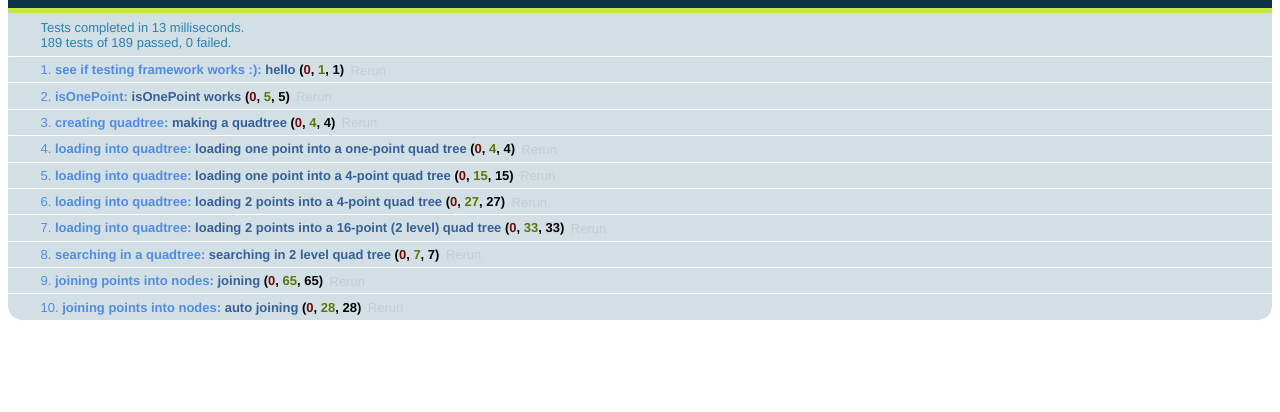
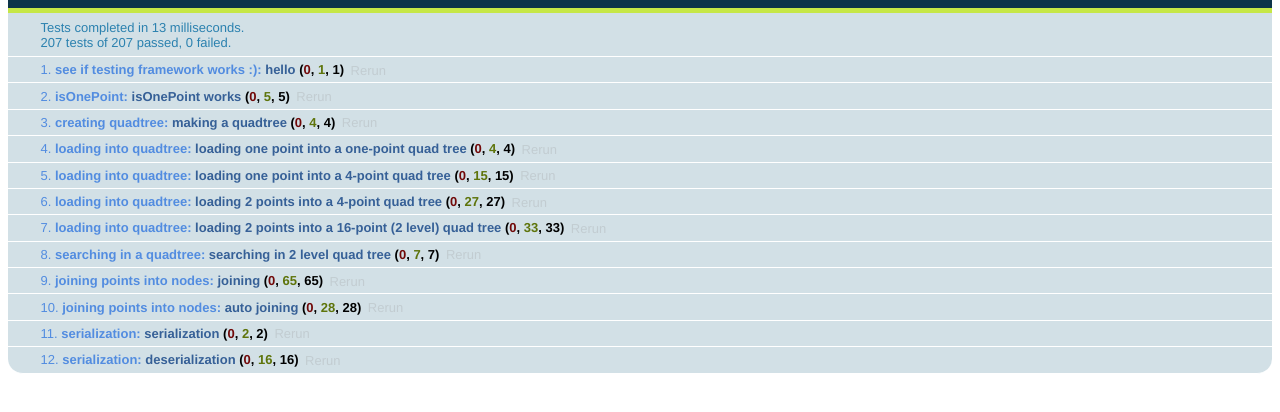
Before and after one commit to ajuc/jsPointQuadtree, a plain HTML site: page tests.html in a window 1280 px wide. Shown: the part 48-460 px from the top of the page. Drawn offline with Linux system fonts and the light colour scheme.

Commit message:
Serialization/deserialization of quadtree

```diff
--- a/jsPointQuadtree.js
+++ b/jsPointQuadtree.js
@@ -1,4 +1,4 @@
-if (typeof(ajuc) != undefined) {
+if (typeof(ajuc) != null) {
 	ajuc = {};
 }
 
@@ -94,7 +94,7 @@ ajuc.jsPointQuadtree = (function() {
 	};
 
 	Node.prototype.isLeaf = function () {
-		return this.kids[0] === undefined;
+		return this.kids[0] === null;
 	};
 
 	Node.prototype.valueAt = function (point) {
@@ -103,7 +103,7 @@ ajuc.jsPointQuadtree = (function() {
 		} else {
 			var kidNo = whichSubQuad(this.coordinates, point);
 			//assert(function() {// because it's not leaf node
-			//	return this.kids[kidNo] !== undefined;
+			//	return this.kids[kidNo] !== null;
 			//});
 			return this.kids[kidNo].valueAt(point);
 		};
@@ -120,11 +120,11 @@ ajuc.jsPointQuadtree = (function() {
 					this.value = value;
 				} else {
 					// divide
-					this.kids[0] = new Node(topLeftSubQuad(this.coordinates), [undefined, undefined, undefined, undefined], this.value);
-					this.kids[1] = new Node(topRightSubQuad(this.coordinates), [undefined, undefined, undefined, undefined], this.value);
-					this.kids[2] = new Node(bottomLeftSubQuad(this.coordinates), [undefined, undefined, undefined, undefined], this.value);
-					this.kids[3] = new Node(bottomRightSubQuad(this.coordinates), [undefined, undefined, undefined, undefined], this.value);
-					this.value = undefined; // becouse kids exist
+					this.kids[0] = new Node(topLeftSubQuad(this.coordinates), [null, null, null, null], this.value);
+					this.kids[1] = new Node(topRightSubQuad(this.coordinates), [null, null, null, null], this.value);
+					this.kids[2] = new Node(bottomLeftSubQuad(this.coordinates), [null, null, null, null], this.value);
+					this.kids[3] = new Node(bottomRightSubQuad(this.coordinates), [null, null, null, null], this.value);
+					this.value = null; // becouse kids exist
 					kidNo = whichSubQuad(this.coordinates, point);
 					this.kids[kidNo].add(point,value); // recurse
 				};
@@ -154,7 +154,7 @@ ajuc.jsPointQuadtree = (function() {
 				 values[2][1] === values[3][1]
 			) {
 				// join
-				this.kids = [undefined, undefined, undefined, undefined];
+				this.kids = [null, null, null, null];
 				this.value = values[0][1];
 				return [true, this.value];  // [same values in kids, value]
 			} else {
@@ -162,6 +162,43 @@ ajuc.jsPointQuadtree = (function() {
 			}
 		} else {
 			return [true, this.value]; // [same values in kids, value]
+		}
+	};
+
+	Node.prototype.toString = function() {
+		var kidsStr = "[";
+
+		for (var i=0; i<4;i++) {
+			if (this.kids[i] !== null) {
+				if (i!==0) {
+					kidsStr = kidsStr + ",";
+				}
+				kidsStr = kidsStr + this.kids[i].toString();
+			} else {
+				if (i!==0) {
+					kidsStr = kidsStr + ",";
+				}
+				kidsStr = kidsStr + "null";
+			}
+		}
+		kidsStr = kidsStr + "]";
+
+		return "{" +
+					"\"value\": " + JSON.stringify(this.value) + "," +
+					"\"coordinates\": " + JSON.stringify(this.coordinates) + "," +
+					"\"kids\": " + kidsStr +
+				"}";
+	};
+
+	Node.prototype.deserialize = function(dehydratedTree) {
+		this.coordinates = dehydratedTree["coordinates"];
+		this.value = dehydratedTree["value"];
+		this.kids = [null, null, null, null];
+		for (var i=0; i<4; i++) {
+			if (dehydratedTree["kids"][i] !== null) {
+				this.kids[i] = new ajuc.jsPointQuadtree.Node([0, 0, 0, 0], [null, null, null, null], null);
+				this.kids[i].deserialize(dehydratedTree["kids"][i]);
+			}
 		}
 	};
 
@@ -176,7 +213,7 @@ ajuc.jsPointQuadtree = (function() {
 		};
 
 
-		this.root = new Node(coordinates, [undefined, undefined, undefined, undefined], undefined);
+		this.root = new Node(coordinates, [null, null, null, null], null);
 	};
 
 	Quadtree.prototype.add = function(point, value) {
@@ -196,6 +233,25 @@ ajuc.jsPointQuadtree = (function() {
 		return this.root.valueAt(point);
 	};
 
+	Quadtree.prototype.toString = function() {
+
+		return "{" +
+					"\"coordinates\": " + JSON.stringify(this.coordinates) + "," +
+					"\"options\": " + JSON.stringify(this.options) + "," +
+					"\"root\": " + this.root.toString() +
+				"}";
+
+	};
+
+	Quadtree.prototype.fromString = function(s) {
+		var tmp = JSON.parse(s);
+		this.coordinates = tmp["coordinates"];
+		this.options = tmp["options"];
+		this.root = new ajuc.jsPointQuadtree.Node(tmp["coordinates"], [null, null, null, null], null);
+		this.root.deserialize(tmp["root"]);
+	};
+
+
 	return {
 		Quadtree : Quadtree,
 		Node : Node,
--- a/tests.html
+++ b/tests.html
@@ -57,8 +57,8 @@ function runTests() {
 		var qt = new ajuc.jsPointQuadtree.Quadtree([0,0,4095, 4095]);
 		deepEqual(qt.coordinates, [0, 0, 4095, 4095]);
 		deepEqual(qt.root.coordinates, [0, 0, 4095, 4095]);
-		deepEqual(qt.root.kids, [undefined, undefined, undefined, undefined]);
-		deepEqual(qt.root.value, undefined);
+		deepEqual(qt.root.kids, [null, null, null, null]);
+		deepEqual(qt.root.value, null);
 	});
 
 	module("loading into quadtree");
@@ -67,7 +67,7 @@ function runTests() {
 		qt.add([0,0], 997);
 		deepEqual(qt.coordinates, [0, 0, 0, 0]);
 		deepEqual(qt.root.coordinates, [0, 0, 0, 0]);
-		deepEqual(qt.root.kids, [undefined, undefined, undefined, undefined]);
+		deepEqual(qt.root.kids, [null, null, null, null]);
 		deepEqual(qt.root.value, 997);
 	});
 
@@ -77,22 +77,22 @@ function runTests() {
 		deepEqual(qt.coordinates, [0, 0, 1, 1]);
 		deepEqual(qt.root.coordinates, [0, 0, 1, 1]);
 		deepEqual(qt.root.kids[0].coordinates, [0, 0, 0, 0]);
-		deepEqual(qt.root.kids[0].kids, [undefined, undefined, undefined, undefined]);
+		deepEqual(qt.root.kids[0].kids, [null, null, null, null]);
 		deepEqual(qt.root.kids[0].value, 997);
 
 		deepEqual(qt.root.kids[1].coordinates, [1, 0, 1, 0]);
-		deepEqual(qt.root.kids[1].kids, [undefined, undefined, undefined, undefined]);
-		deepEqual(qt.root.kids[1].value, undefined);
+		deepEqual(qt.root.kids[1].kids, [null, null, null, null]);
+		deepEqual(qt.root.kids[1].value, null);
 
 		deepEqual(qt.root.kids[2].coordinates, [0, 1, 0, 1]);
-		deepEqual(qt.root.kids[2].kids, [undefined, undefined, undefined, undefined]);
-		deepEqual(qt.root.kids[2].value, undefined);
+		deepEqual(qt.root.kids[2].kids, [null, null, null, null]);
+		deepEqual(qt.root.kids[2].value, null);
 
 		deepEqual(qt.root.kids[3].coordinates, [1, 1, 1, 1]);
-		deepEqual(qt.root.kids[3].kids, [undefined, undefined, undefined, undefined]);
-		deepEqual(qt.root.kids[3].value, undefined);
+		deepEqual(qt.root.kids[3].kids, [null, null, null, null]);
+		deepEqual(qt.root.kids[3].value, null);
 
-		deepEqual(qt.root.value, undefined);
+		deepEqual(qt.root.value, null);
 	});
 
 	test("loading 2 points into a 4-point quad tree", function() {
@@ -101,38 +101,38 @@ function runTests() {
 		deepEqual(qt.coordinates, [0, 0, 1, 1]);
 		deepEqual(qt.root.coordinates, [0, 0, 1, 1]);
 		deepEqual(qt.root.kids[0].coordinates, [0, 0, 0, 0]);
-		deepEqual(qt.root.kids[0].kids, [undefined, undefined, undefined, undefined]);
+		deepEqual(qt.root.kids[0].kids, [null, null, null, null]);
 		deepEqual(qt.root.kids[0].value, 997);
 
 		deepEqual(qt.root.kids[1].coordinates, [1, 0, 1, 0]);
-		deepEqual(qt.root.kids[1].kids, [undefined, undefined, undefined, undefined]);
-		deepEqual(qt.root.kids[1].value, undefined);
+		deepEqual(qt.root.kids[1].kids, [null, null, null, null]);
+		deepEqual(qt.root.kids[1].value, null);
 
 		deepEqual(qt.root.kids[2].coordinates, [0, 1, 0, 1]);
-		deepEqual(qt.root.kids[2].kids, [undefined, undefined, undefined, undefined]);
-		deepEqual(qt.root.kids[2].value, undefined);
+		deepEqual(qt.root.kids[2].kids, [null, null, null, null]);
+		deepEqual(qt.root.kids[2].value, null);
 
 		deepEqual(qt.root.kids[3].coordinates, [1, 1, 1, 1]);
-		deepEqual(qt.root.kids[3].kids, [undefined, undefined, undefined, undefined]);
-		deepEqual(qt.root.kids[3].value, undefined);
+		deepEqual(qt.root.kids[3].kids, [null, null, null, null]);
+		deepEqual(qt.root.kids[3].value, null);
 		qt.add([0,1], 998);
 		deepEqual(qt.root.kids[0].coordinates, [0, 0, 0, 0]);
-		deepEqual(qt.root.kids[0].kids, [undefined, undefined, undefined, undefined]);
+		deepEqual(qt.root.kids[0].kids, [null, null, null, null]);
 		deepEqual(qt.root.kids[0].value, 997);
 
 		deepEqual(qt.root.kids[1].coordinates, [1, 0, 1, 0]);
-		deepEqual(qt.root.kids[1].kids, [undefined, undefined, undefined, undefined]);
-		deepEqual(qt.root.kids[1].value, undefined);
+		deepEqual(qt.root.kids[1].kids, [null, null, null, null]);
+		deepEqual(qt.root.kids[1].value, null);
 
 		deepEqual(qt.root.kids[2].coordinates, [0, 1, 0, 1]);
-		deepEqual(qt.root.kids[2].kids, [undefined, undefined, undefined, undefined]);
+		deepEqual(qt.root.kids[2].kids, [null, null, null, null]);
 		deepEqual(qt.root.kids[2].value, 998);
 
 		deepEqual(qt.root.kids[3].coordinates, [1, 1, 1, 1]);
-		deepEqual(qt.root.kids[3].kids, [undefined, undefined, undefined, undefined]);
-		deepEqual(qt.root.kids[3].value, undefined);
+		deepEqual(qt.root.kids[3].kids, [null, null, null, null]);
+		deepEqual(qt.root.kids[3].value, null);
 
-		deepEqual(qt.root.value, undefined);
+		deepEqual(qt.root.value, null);
 	});
 
 	test("loading 2 points into a 16-point (2 level) quad tree", function() {
@@ -142,27 +142,27 @@ function runTests() {
 		deepEqual(qt.root.coordinates, [0, 0, 3, 3]);
 
 		deepEqual(qt.root.kids[0].coordinates, [0, 0, 1, 1]);
-		deepEqual(qt.root.kids[0].kids, [undefined, undefined, undefined, undefined]);
+		deepEqual(qt.root.kids[0].kids, [null, null, null, null]);
 
 		deepEqual(qt.root.kids[1].coordinates, [2, 0, 3, 1]);
-		deepEqual(qt.root.kids[1].kids, [undefined, undefined, undefined, undefined]);
+		deepEqual(qt.root.kids[1].kids, [null, null, null, null]);
 
 		deepEqual(qt.root.kids[2].coordinates, [0, 2, 1, 3]);
 		deepEqual(qt.root.kids[2].kids[0].coordinates, [0, 2, 0, 2]);
 		deepEqual(qt.root.kids[2].kids[1].coordinates, [1, 2, 1, 2]);
 		deepEqual(qt.root.kids[2].kids[2].coordinates, [0, 3, 0, 3]);
 		deepEqual(qt.root.kids[2].kids[3].coordinates, [1, 3, 1, 3]);
-		deepEqual(qt.root.kids[2].kids[0].kids, [undefined, undefined, undefined, undefined]);
-		deepEqual(qt.root.kids[2].kids[1].kids, [undefined, undefined, undefined, undefined]);
-		deepEqual(qt.root.kids[2].kids[2].kids, [undefined, undefined, undefined, undefined]);
-		deepEqual(qt.root.kids[2].kids[3].kids, [undefined, undefined, undefined, undefined]);
-		deepEqual(qt.root.kids[2].kids[0].value, undefined);
+		deepEqual(qt.root.kids[2].kids[0].kids, [null, null, null, null]);
+		deepEqual(qt.root.kids[2].kids[1].kids, [null, null, null, null]);
+		deepEqual(qt.root.kids[2].kids[2].kids, [null, null, null, null]);
+		deepEqual(qt.root.kids[2].kids[3].kids, [null, null, null, null]);
+		deepEqual(qt.root.kids[2].kids[0].value, null);
 		deepEqual(qt.root.kids[2].kids[1].value, 997);
-		deepEqual(qt.root.kids[2].kids[2].value, undefined);
-		deepEqual(qt.root.kids[2].kids[3].value, undefined);
+		deepEqual(qt.root.kids[2].kids[2].value, null);
+		deepEqual(qt.root.kids[2].kids[3].value, null);
 
 		deepEqual(qt.root.kids[3].coordinates, [2, 2, 3, 3]);
-		deepEqual(qt.root.kids[3].kids, [undefined, undefined, undefined, undefined]);
+		deepEqual(qt.root.kids[3].kids, [null, null, null, null]);
 
 
  		qt.add([0,1], 998);
@@ -171,14 +171,14 @@ function runTests() {
 		deepEqual(qt.root.kids[0].kids[1].coordinates, [1, 0, 1, 0]);
 		deepEqual(qt.root.kids[0].kids[2].coordinates, [0, 1, 0, 1]);
 		deepEqual(qt.root.kids[0].kids[3].coordinates, [1, 1, 1, 1]);
-		deepEqual(qt.root.kids[0].kids[0].kids, [undefined, undefined, undefined, undefined]);
-		deepEqual(qt.root.kids[0].kids[1].kids, [undefined, undefined, undefined, undefined]);
-		deepEqual(qt.root.kids[0].kids[2].kids, [undefined, undefined, undefined, undefined]);
-		deepEqual(qt.root.kids[0].kids[3].kids, [undefined, undefined, undefined, undefined]);
-		deepEqual(qt.root.kids[0].kids[0].value, undefined);
-		deepEqual(qt.root.kids[0].kids[1].value, undefined);
+		deepEqual(qt.root.kids[0].kids[0].kids, [null, null, null, null]);
+		deepEqual(qt.root.kids[0].kids[1].kids, [null, null, null, null]);
+		deepEqual(qt.root.kids[0].kids[2].kids, [null, null, null, null]);
+		deepEqual(qt.root.kids[0].kids[3].kids, [null, null, null, null]);
+		deepEqual(qt.root.kids[0].kids[0].value, null);
+		deepEqual(qt.root.kids[0].kids[1].value, null);
 		deepEqual(qt.root.kids[0].kids[2].value, 998);
-		deepEqual(qt.root.kids[0].kids[3].value, undefined);
+		deepEqual(qt.root.kids[0].kids[3].value, null);
 	});
 
 	module("searching in a quadtree");
@@ -186,19 +186,19 @@ function runTests() {
 	test("searching in 2 level quad tree", function() {
 		var qt = new ajuc.jsPointQuadtree.Quadtree([0,0,3,3]);
 
-		deepEqual(qt.valueAt([1,2]), undefined);
-		deepEqual(qt.valueAt([0,1]), undefined);
+		deepEqual(qt.valueAt([1,2]), null);
+		deepEqual(qt.valueAt([0,1]), null);
 
 		qt.add([1,2], 997);
 
 		deepEqual(qt.valueAt([1,2]), 997);
-		deepEqual(qt.valueAt([0,1]), undefined);
+		deepEqual(qt.valueAt([0,1]), null);
 
  		qt.add([0,1], 998);
 
  		deepEqual(qt.valueAt([1,2]), 997);
  		deepEqual(qt.valueAt([0,1]), 998);
- 		deepEqual(qt.valueAt([0,0]), undefined);
+ 		deepEqual(qt.valueAt([0,0]), null);
 	});
 
 	module("joining points into nodes");
@@ -213,61 +213,61 @@ function runTests() {
 		deepEqual(qt.root.coordinates, [0, 0, 3, 3]);
 
 		deepEqual(qt.root.kids[0].coordinates, [0, 0, 1, 1]);
-		deepEqual(qt.root.kids[0].kids, [undefined, undefined, undefined, undefined]);
-		deepEqual(qt.root.kids[0].value, undefined);
+		deepEqual(qt.root.kids[0].kids, [null, null, null, null]);
+		deepEqual(qt.root.kids[0].value, null);
 
 		deepEqual(qt.root.kids[1].coordinates, [2, 0, 3, 1]);
-		deepEqual(qt.root.kids[1].kids, [undefined, undefined, undefined, undefined]);
-		deepEqual(qt.root.kids[1].value, undefined);
+		deepEqual(qt.root.kids[1].kids, [null, null, null, null]);
+		deepEqual(qt.root.kids[1].value, null);
 
 		deepEqual(qt.root.kids[2].coordinates, [0, 2, 1, 3]);
-		deepEqual(qt.root.kids[2].kids, [undefined, undefined, undefined, undefined]);
-		deepEqual(qt.root.kids[2].value, undefined);
+		deepEqual(qt.root.kids[2].kids, [null, null, null, null]);
+		deepEqual(qt.root.kids[2].value, null);
 
 		deepEqual(qt.root.kids[3].coordinates, [2, 2, 3, 3]);
-		deepEqual(qt.root.kids[3].value, undefined);
+		deepEqual(qt.root.kids[3].value, null);
 
 		deepEqual(qt.root.kids[3].kids[0].coordinates, [2,2,2,2]);
-		deepEqual(qt.root.kids[3].kids[0].kids, [undefined, undefined, undefined, undefined]);
+		deepEqual(qt.root.kids[3].kids[0].kids, [null, null, null, null]);
 		deepEqual(qt.root.kids[3].kids[0].value, 997);
 		deepEqual(qt.root.kids[3].kids[1].coordinates, [3,2,3,2]);
-		deepEqual(qt.root.kids[3].kids[1].kids, [undefined, undefined, undefined, undefined]);
+		deepEqual(qt.root.kids[3].kids[1].kids, [null, null, null, null]);
 		deepEqual(qt.root.kids[3].kids[1].value, 997);
 		deepEqual(qt.root.kids[3].kids[2].coordinates, [2,3,2,3]);
-		deepEqual(qt.root.kids[3].kids[2].kids, [undefined, undefined, undefined, undefined]);
+		deepEqual(qt.root.kids[3].kids[2].kids, [null, null, null, null]);
 		deepEqual(qt.root.kids[3].kids[2].value, 997);
 		deepEqual(qt.root.kids[3].kids[3].coordinates, [3,3,3,3]);
-		deepEqual(qt.root.kids[3].kids[3].kids, [undefined, undefined, undefined, undefined]);
+		deepEqual(qt.root.kids[3].kids[3].kids, [null, null, null, null]);
 		deepEqual(qt.root.kids[3].kids[3].value, 998);
 
 		qt.rejoin();
 
 		deepEqual(qt.root.kids[3].kids[0].coordinates, [2,2,2,2]);
-		deepEqual(qt.root.kids[3].kids[0].kids, [undefined, undefined, undefined, undefined]);
+		deepEqual(qt.root.kids[3].kids[0].kids, [null, null, null, null]);
 		deepEqual(qt.root.kids[3].kids[0].value, 997);
 		deepEqual(qt.root.kids[3].kids[1].coordinates, [3,2,3,2]);
-		deepEqual(qt.root.kids[3].kids[1].kids, [undefined, undefined, undefined, undefined]);
+		deepEqual(qt.root.kids[3].kids[1].kids, [null, null, null, null]);
 		deepEqual(qt.root.kids[3].kids[1].value, 997);
 		deepEqual(qt.root.kids[3].kids[2].coordinates, [2,3,2,3]);
-		deepEqual(qt.root.kids[3].kids[2].kids, [undefined, undefined, undefined, undefined]);
+		deepEqual(qt.root.kids[3].kids[2].kids, [null, null, null, null]);
 		deepEqual(qt.root.kids[3].kids[2].value, 997);
 		deepEqual(qt.root.kids[3].kids[3].coordinates, [3,3,3,3]);
-		deepEqual(qt.root.kids[3].kids[3].kids, [undefined, undefined, undefined, undefined]);
+		deepEqual(qt.root.kids[3].kids[3].kids, [null, null, null, null]);
 		deepEqual(qt.root.kids[3].kids[3].value, 998);
 
 		qt.add([3,3], 997);
 
 		deepEqual(qt.root.kids[3].kids[0].coordinates, [2,2,2,2]);
-		deepEqual(qt.root.kids[3].kids[0].kids, [undefined, undefined, undefined, undefined]);
+		deepEqual(qt.root.kids[3].kids[0].kids, [null, null, null, null]);
 		deepEqual(qt.root.kids[3].kids[0].value, 997);
 		deepEqual(qt.root.kids[3].kids[1].coordinates, [3,2,3,2]);
-		deepEqual(qt.root.kids[3].kids[1].kids, [undefined, undefined, undefined, undefined]);
+		deepEqual(qt.root.kids[3].kids[1].kids, [null, null, null, null]);
 		deepEqual(qt.root.kids[3].kids[1].value, 997);
 		deepEqual(qt.root.kids[3].kids[2].coordinates, [2,3,2,3]);
-		deepEqual(qt.root.kids[3].kids[2].kids, [undefined, undefined, undefined, undefined]);
+		deepEqual(qt.root.kids[3].kids[2].kids, [null, null, null, null]);
 		deepEqual(qt.root.kids[3].kids[2].value, 997);
 		deepEqual(qt.root.kids[3].kids[3].coordinates, [3,3,3,3]);
-		deepEqual(qt.root.kids[3].kids[3].kids, [undefined, undefined, undefined, undefined]);
+		deepEqual(qt.root.kids[3].kids[3].kids, [null, null, null, null]);
 		deepEqual(qt.root.kids[3].kids[3].value, 997);
 
 		qt.rejoin();
@@ -276,19 +276,19 @@ function runTests() {
 		deepEqual(qt.root.coordinates, [0, 0, 3, 3]);
 
 		deepEqual(qt.root.kids[0].coordinates, [0, 0, 1, 1]);
-		deepEqual(qt.root.kids[0].kids, [undefined, undefined, undefined, undefined]);
-		deepEqual(qt.root.kids[0].value, undefined);
+		deepEqual(qt.root.kids[0].kids, [null, null, null, null]);
+		deepEqual(qt.root.kids[0].value, null);
 
 		deepEqual(qt.root.kids[1].coordinates, [2, 0, 3, 1]);
-		deepEqual(qt.root.kids[1].kids, [undefined, undefined, undefined, undefined]);
-		deepEqual(qt.root.kids[1].value, undefined);
+		deepEqual(qt.root.kids[1].kids, [null, null, null, null]);
+		deepEqual(qt.root.kids[1].value, null);
 
 		deepEqual(qt.root.kids[2].coordinates, [0, 2, 1, 3]);
-		deepEqual(qt.root.kids[2].kids, [undefined, undefined, undefined, undefined]);
-		deepEqual(qt.root.kids[2].value, undefined);
+		deepEqual(qt.root.kids[2].kids, [null, null, null, null]);
+		deepEqual(qt.root.kids[2].value, null);
 
 		deepEqual(qt.root.kids[3].coordinates, [2, 2, 3, 3]);
-		deepEqual(qt.root.kids[3].kids, [undefined, undefined, undefined, undefined]);
+		deepEqual(qt.root.kids[3].kids, [null, null, null, null]);
 		deepEqual(qt.root.kids[3].value, 997);
 
 
@@ -299,7 +299,7 @@ function runTests() {
 		}
 		qt.rejoin();
 
-		deepEqual(qt.root.kids, [undefined, undefined, undefined, undefined]);
+		deepEqual(qt.root.kids, [null, null, null, null]);
 		deepEqual(qt.root.value, 998);
 	});
 
@@ -312,16 +312,16 @@ function runTests() {
 
 
 		deepEqual(qt.root.kids[3].kids[0].coordinates, [2,2,2,2]);
-		deepEqual(qt.root.kids[3].kids[0].kids, [undefined, undefined, undefined, undefined]);
+		deepEqual(qt.root.kids[3].kids[0].kids, [null, null, null, null]);
 		deepEqual(qt.root.kids[3].kids[0].value, 997);
 		deepEqual(qt.root.kids[3].kids[1].coordinates, [3,2,3,2]);
-		deepEqual(qt.root.kids[3].kids[1].kids, [undefined, undefined, undefined, undefined]);
+		deepEqual(qt.root.kids[3].kids[1].kids, [null, null, null, null]);
 		deepEqual(qt.root.kids[3].kids[1].value, 997);
 		deepEqual(qt.root.kids[3].kids[2].coordinates, [2,3,2,3]);
-		deepEqual(qt.root.kids[3].kids[2].kids, [undefined, undefined, undefined, undefined]);
+		deepEqual(qt.root.kids[3].kids[2].kids, [null, null, null, null]);
 		deepEqual(qt.root.kids[3].kids[2].value, 997);
 		deepEqual(qt.root.kids[3].kids[3].coordinates, [3,3,3,3]);
-		deepEqual(qt.root.kids[3].kids[3].kids, [undefined, undefined, undefined, undefined]);
+		deepEqual(qt.root.kids[3].kids[3].kids, [null, null, null, null]);
 		deepEqual(qt.root.kids[3].kids[3].value, 998);
 
 		qt.add([3,3], 997);
@@ -330,19 +330,19 @@ function runTests() {
 		deepEqual(qt.root.coordinates, [0, 0, 3, 3]);
 
 		deepEqual(qt.root.kids[0].coordinates, [0, 0, 1, 1]);
-		deepEqual(qt.root.kids[0].kids, [undefined, undefined, undefined, undefined]);
-		deepEqual(qt.root.kids[0].value, undefined);
+		deepEqual(qt.root.kids[0].kids, [null, null, null, null]);
+		deepEqual(qt.root.kids[0].value, null);
 
 		deepEqual(qt.root.kids[1].coordinates, [2, 0, 3, 1]);
-		deepEqual(qt.root.kids[1].kids, [undefined, undefined, undefined, undefined]);
-		deepEqual(qt.root.kids[1].value, undefined);
+		deepEqual(qt.root.kids[1].kids, [null, null, null, null]);
+		deepEqual(qt.root.kids[1].value, null);
 
 		deepEqual(qt.root.kids[2].coordinates, [0, 2, 1, 3]);
-		deepEqual(qt.root.kids[2].kids, [undefined, undefined, undefined, undefined]);
-		deepEqual(qt.root.kids[2].value, undefined);
+		deepEqual(qt.root.kids[2].kids, [null, null, null, null]);
+		deepEqual(qt.root.kids[2].value, null);
 
 		deepEqual(qt.root.kids[3].coordinates, [2, 2, 3, 3]);
-		deepEqual(qt.root.kids[3].kids, [undefined, undefined, undefined, undefined]);
+		deepEqual(qt.root.kids[3].kids, [null, null, null, null]);
 		deepEqual(qt.root.kids[3].value, 997);
 
 
@@ -352,11 +352,63 @@ function runTests() {
 			}
 		}
 
-		deepEqual(qt.root.kids, [undefined, undefined, undefined, undefined]);
+		deepEqual(qt.root.kids, [null, null, null, null]);
 		deepEqual(qt.root.value, 998);
 	});
 
+	module("serialization");
+	test("serialization", function() {
+		var qt1A = new ajuc.jsPointQuadtree.Quadtree([0,0,3,3], {'joinSameValues': true});
+		qt1A.add([2,2], 997);
+		qt1A.add([2,3], 997);
+		qt1A.add([3,2], 997);
+		qt1A.add([3,3], 998);
+		var str1A = qt1A.toString();
 
+		var qt1B = new ajuc.jsPointQuadtree.Quadtree([0,0,3,3], {'joinSameValues': true});
+		qt1B.add([2,2], 997);
+		qt1B.add([2,3], 997);
+		qt1B.add([3,2], 997);
+		qt1B.add([3,3], 998);
+		var str1B = qt1B.toString();
+
+		var qt2 = new ajuc.jsPointQuadtree.Quadtree([0,0,3,3], {'joinSameValues': true});
+		qt2.add([2,2], 997);
+		qt2.add([2,3], 997);
+		qt2.add([3,2], 997);
+		qt2.add([3,3], 997);
+		var str2 = qt2.toString();
+
+
+		deepEqual(str1A, str1B);
+		ok(str1A !== str2);
+	});
+
+	test("deserialization", function() {
+		var qt1A = new ajuc.jsPointQuadtree.Quadtree([0,0,3,3], {'joinSameValues': true});
+		qt1A.add([2,2], 997);
+		qt1A.add([2,3], 997);
+		qt1A.add([3,2], 997);
+		qt1A.add([3,3], 998);
+		var str1A = qt1A.toString();
+
+		//deepEqual(str1A, "");
+
+		var qt1B = new ajuc.jsPointQuadtree.Quadtree([0,0,3,3], {'joinSameValues': true});
+		qt1B.fromString(str1A);
+
+		for (var i=0; i<4; i++) {
+			for (var j=0; j<4; j++) {
+				if (i===3 && j===3) {
+					deepEqual(qt1B.valueAt([i,j]), 998);
+				} else if ((i===2 || i===3) && (j===2 || j===3)) {
+					deepEqual(qt1B.valueAt([i,j]), 997);
+				} else {
+					deepEqual(qt1B.valueAt([i,j]), null);
+				}
+			}
+		}
+	});
 <!-- TODO -->
 
 };
```
